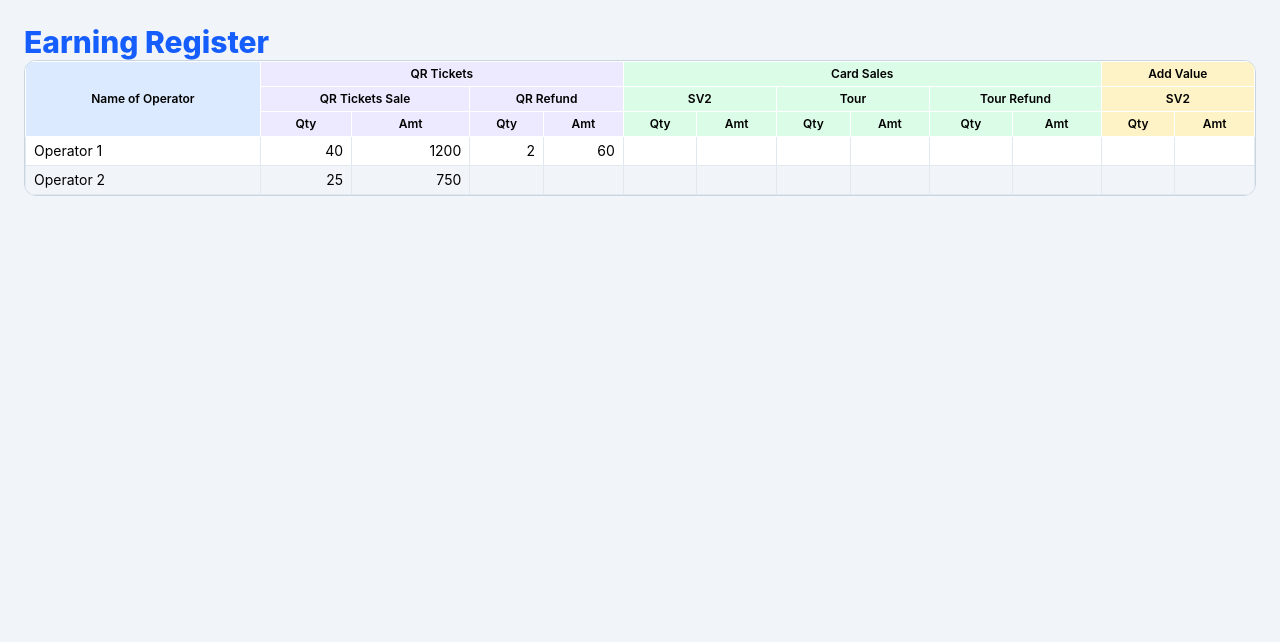
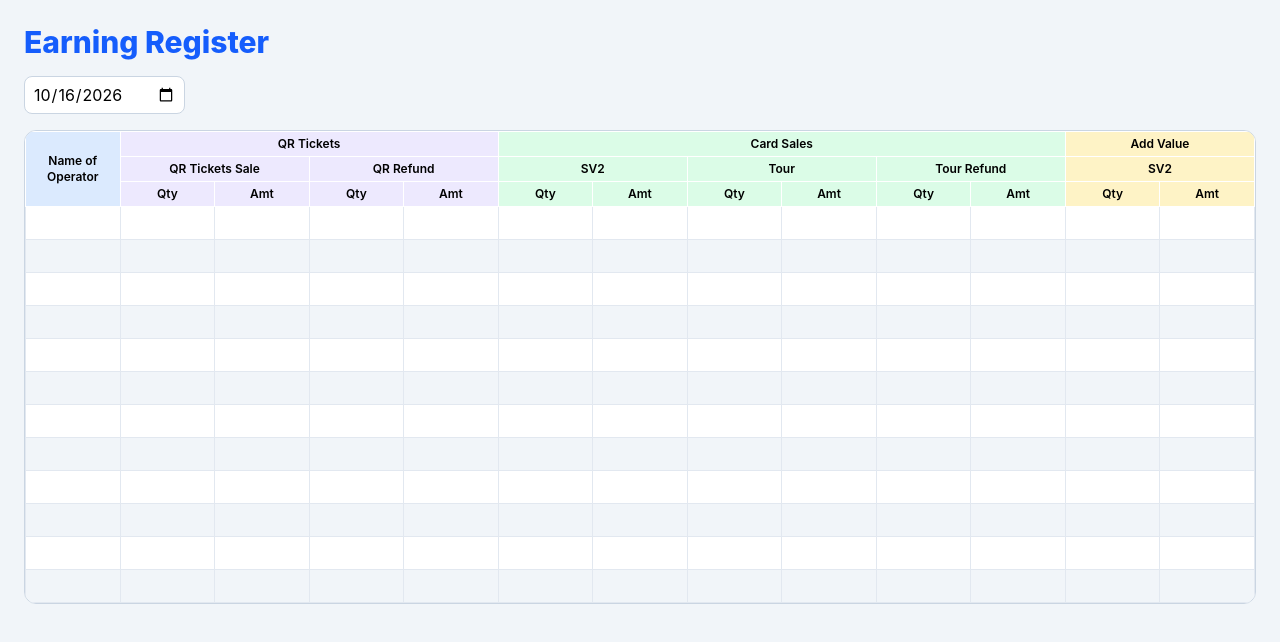
Before and after one commit to vineetsingh23/dmrc-earning, a React (Vite) app: page / in a window 1280 px wide. Shown: the top 642 px of the page. Built offline with nearby package versions, Linux system fonts and the light colour scheme.

Commit message:
make the table editable

```diff
--- a/src/App.tsx
+++ b/src/App.tsx
@@ -1,78 +1,26 @@
-import React from 'react'
-import {cardClass} from './globalStyles'
-import type { RegisterRow } from './lib/registerTypes'
-import { ticketSaleNet,
-        parseNumber,
-        cscSaleNet,
-        surNet,
-        afcCollectionTotal,
-        manualRefund,
-        penalty,
-        miscEarning,
-        totalEarning,
-        cashlessEarning,
-        outstanding,
-        totalCashDeposited,
-        sampleColumns,
-      } from './lib/earningColumns';
+import { useState } from 'react';
 import EarningSheetTable from './components/tomEarning';
+import { sampleColumns } from './lib/earningColumns';
+import { updateEntryCell } from './handlers/entryCellHandler';
+import { useRegisterData } from './hooks/useRegisterData';
 
-
- export default function App() {
-  const operatorRow: RegisterRow = {
-    operatorName: 'Operator 1',
-    qr: '1200',
-    paidExit: '300',
-    qrRefund:'200',
-    cscSale: '100',
-    t1t2Sale: '400',
-    addValueSv2: '500',
-    addValueNcmc: '300',
-    cscRefund:'50',
-    surCash: '300',
-    surNcmc: '122',
-    surPurseSv2: '100',
-    surPurseNcmc:'150',
-    penaltyManual:'200', penaltyHht:'150', penaltyCash:'200',
-    eib:'12', sv4:'1500',  miscEarning:'250',
-    parkingCash:'3500', parkingHht:'600', parkingPurse:'1200',
-    okMr:'60', okTour:'150', okUrc:'150', qrMr:'30',
-    hdfcPos:'1200',tomUpi:'800',afcPaid:'390', miscPaid:'150',afc:'200', misc:'150', tvm:'60',
-  };
-
-  const sampleRows: RegisterRow[] = [
-  { operatorName: 'Operator 1', qrSaleQuantity: '40', qrSaleAmount: '1200', qrRefundQuantity: '2', qrRefundAmount: '60', addValueQuantity: '10', addValueAmount: '2000',cscRefund:'50' },
-  { operatorName: 'Operator 2', qrSaleQuantity: '25', qrSaleAmount: '750' },
-];
+export default function App() {
+  const { registerState, updateRegisterState } = useRegisterData();
+  const [selectedDate, setSelectedDate] = useState(new Date().toISOString().slice(0, 10));
+  const rowsOfSelectedDate = registerState.shiftEntries[selectedDate] ?? {};
 
   return (
-    <div className='min-h-screen bg-slate-100 p-6'>
-    <h1 className='text-3xl text-blue-600 font-extrabold'>Earning Register</h1>
-  {/* <div className='border rounded-md p-6 bg-slate-900 w-full min-h-screen'>
-
-  <div className='grid grid-cols-4 border hover:border-emerald-300 ease-out  hover:shadow-2xl hover:shadow-cyan-500/10 transition-all duration-200
-   gap-4 rounded-2xl px-4 py-2 text-center bg-slate-950
-   hover:text-gray-500
-   text-gray-500 hover:bg-emerald-950/30 backdrop-blur-md'>
-    <div className='absolute top-0 left-0 h-[2px] w-full rounded-t-2xl bg-linear-to-r  from-transparent via-cyan500 to-transparent opacity-0 transition-opacity duration-300 group-hover:opacity-100'/>
-    <p className={cardClass}>Ticket sale net : <b>{ticketSaleNet(operatorRow)}</b></p>
-    <p className={cardClass}>CSC sale net : <b>{cscSaleNet(operatorRow)}</b></p>
-    <p className={cardClass}>Surcharge net : <b>{surNet(operatorRow)}</b></p>
-    <p className={`${cardClass} font-extrabold uppercase italic`}> AFC Earning: <b>{afcCollectionTotal(operatorRow)}</b></p>
-    <p className={cardClass}> MAnual Refund: <b>{manualRefund(operatorRow)}</b></p>
-    <p className={cardClass}> Penalty: <b>{penalty(operatorRow)}</b></p>
-    <p className={cardClass}> Misc Earning: <b>{miscEarning(operatorRow)}</b></p>
-    <p className={`${cardClass} font-extrabold uppercase italic`}> Total Earning: <b>{totalEarning(operatorRow)}</b></p>
-    <p className={cardClass}> Cashless Earning: <b>{cashlessEarning(operatorRow)}</b></p>
-    <p className={cardClass}> Outstanding: <b>{outstanding(operatorRow)}</b></p>
-    <p className={`${cardClass} font-extrabold uppercase italic`}> Total Cash Deposited: <b>{totalCashDeposited(operatorRow)}</b></p>
-
+    <div className="min-h-screen bg-slate-100 p-6">
+      <h1 className="mb-4 text-3xl font-extrabold text-blue-600">Earning Register</h1>
+      <input type="date" value={selectedDate} onChange={event => setSelectedDate(event.target.value)}
+        className="mb-4 rounded-lg border border-slate-300 bg-white px-2 py-1.5" />
+      <EarningSheetTable
+        columns={sampleColumns}
+        rowCount={registerState.shiftRowCount}
+        readEntryValue={(rowIndex, fieldKey) => rowsOfSelectedDate[rowIndex]?.[fieldKey] ?? ''}
+        writeEntryValue={(rowIndex, fieldKey, newValue) =>
+          updateRegisterState(draftState => updateEntryCell(draftState.shiftEntries, selectedDate, rowIndex, fieldKey, newValue))}
+      />
     </div>
-     </div> */}
-
-    <EarningSheetTable columns={sampleColumns} rows={sampleRows} />
-
-
-    </div>
-  )
+  );
 }
--- a/src/components/tomEarning.tsx
+++ b/src/components/tomEarning.tsx
@@ -1,6 +1,10 @@
 import type { ReactNode } from 'react';
 import { collectLeafColumns, columnDepth, isColumnGroup, type ColumnNode } from '../lib/earningColumns';
-import type { RegisterRow } from '../lib/registerTypes';
+
+
+
+
+
 
 const headerCellClass = 'border border-white px-2 py-1 text-center text-xs font-semibold';
 // each top-level group gets one colour, and its sub-headers share it
@@ -29,9 +33,14 @@ function buildHeaderRows(columns: ColumnNode[]): ReactNode[][] {
   return headerRows;
 }
 
-interface EarningSheetTableProps { columns: ColumnNode[]; rows: RegisterRow[] }
+interface EarningSheetTableProps {
+  columns: ColumnNode[];
+  rowCount: number;
+  readEntryValue: (rowIndex: number, fieldKey: string) => string;
+  writeEntryValue: (rowIndex: number, fieldKey: string, newValue: string) => void;
+}
 
-export default function EarningSheetTable({ columns, rows }: EarningSheetTableProps) {
+export default function EarningSheetTable({ columns, rowCount, readEntryValue, writeEntryValue }: EarningSheetTableProps) {
   const leafColumns = columns.flatMap(collectLeafColumns);
   return (
     <div className="overflow-auto rounded-xl border border-slate-300 bg-white">
@@ -40,11 +49,16 @@ export default function EarningSheetTable({ columns, rows }: EarningSheetTablePr
           {buildHeaderRows(columns).map((headerRow, headerRowIndex) => <tr key={headerRowIndex}>{headerRow}</tr>)}
         </thead>
         <tbody>
-          {rows.map((row, rowIndex) => (
+          {Array.from({ length: rowCount }, (_, rowIndex) => (
             <tr key={rowIndex} className="even:bg-slate-100">
               {leafColumns.map(column => (
-                <td key={column.fieldKey} className={`border border-slate-200 px-2 py-1 text-sm ${column.kind === 'number' ? 'text-right' : 'text-left'}`}>
-                  {row[column.fieldKey] ?? ''}
+                <td key={column.fieldKey} className="border border-slate-200 p-0">
+                  <input
+                    value={readEntryValue(rowIndex, column.fieldKey)}
+                    onChange={event => writeEntryValue(rowIndex, column.fieldKey, event.target.value)}
+                    inputMode={column.kind === 'number' ? 'decimal' : 'text'}
+                    className={`w-full min-w-[70px] bg-transparent p-1.5 text-sm outline-none focus:bg-blue-50 ${column.kind === 'number' ? 'text-right' : 'text-left'}`}
+                  />
                 </td>
               ))}
             </tr>
--- /dev/null
+++ b/src/handlers/entryCellHandler.ts
@@ -0,0 +1,14 @@
+import type { RegisterRow } from "../lib/registerTypes";
+
+type EntriesByDate = Record<string,Record<number,RegisterRow>>;
+
+export function updateEntryCell(
+    entriesByDate:EntriesByDate,
+    date:string,
+    rowIndex:number,
+    fieldKey:string,
+    newValue:string
+    ) {
+        const entriesOfDate = (entriesByDate[date] ??= {});
+        (entriesOfDate[rowIndex] ??= {})[fieldKey] = newValue;
+}
--- /dev/null
+++ b/src/hooks/useRegisterData.ts
@@ -0,0 +1,30 @@
+import { useCallback, useEffect, useState } from 'react';
+import { createEmptyRegisterState, type RegisterState } from '../lib/registerTypes';
+
+const browserStorageKey = 'earning-register-data';
+
+export function useRegisterData() {
+  const [registerState, setRegisterState] = useState<RegisterState>(() => {
+    try {
+      return { ...createEmptyRegisterState(), ...JSON.parse(localStorage.getItem(browserStorageKey) || '{}') };
+    } catch {
+      return createEmptyRegisterState();
+    }
+  });
+
+  // after every change, keep a copy in the browser
+  useEffect(() => {
+    localStorage.setItem(browserStorageKey, JSON.stringify(registerState));
+  }, [registerState]);
+
+  // copy the data, let the caller change the copy, give React the new copy
+  const updateRegisterState = useCallback((applyChange: (draftState: RegisterState) => void) => {
+    setRegisterState(previousState => {
+      const draftState = structuredClone(previousState);
+      applyChange(draftState);
+      return draftState;
+    });
+  }, []);
+
+  return { registerState, updateRegisterState };
+}
```
